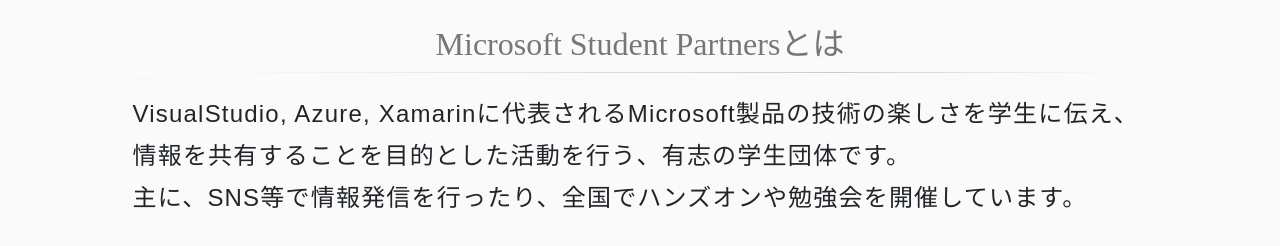
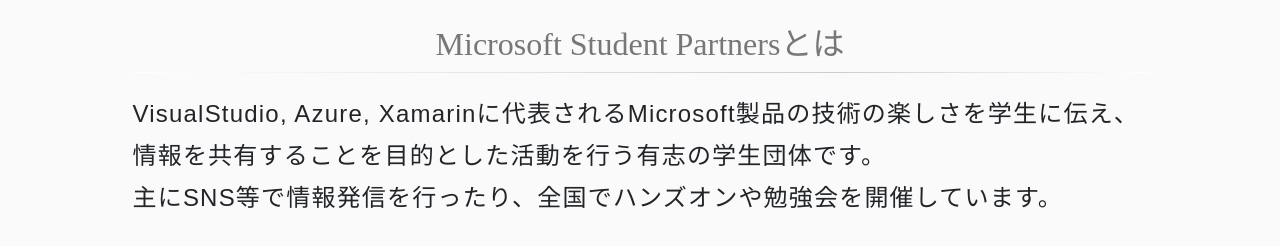
Before and after one commit to kznrluk/msp-webpage, a plain HTML site: page index.html in a window 1280 px wide. Shown: the part 849-1095 px from the top of the page. Drawn offline with nearby package versions, Linux system fonts and the light colour scheme.

Commit message:
句読点の修正

```diff
--- a/index.html
+++ b/index.html
@@ -118,8 +118,8 @@
         <div class="col-md-11 mx-auto">
           <h2 class="header-m text-center">Microsoft Student Partnersとは</h2>
           <span class="maintext" >
-          VisualStudio, Azure, Xamarinに代表されるMicrosoft製品の技術の楽しさを学生に伝え、情報を共有することを目的とした活動を行う、有志の学生団体です。<br>
-          主に、SNS等で情報発信を行ったり、全国でハンズオンや勉強会を開催しています。
+          VisualStudio, Azure, Xamarinに代表されるMicrosoft製品の技術の楽しさを学生に伝え、情報を共有することを目的とした活動を行う有志の学生団体です。<br>
+          主にSNS等で情報発信を行ったり、全国でハンズオンや勉強会を開催しています。
           </span>
         </div>
       </div>
@@ -128,9 +128,7 @@
           <h2 class="header-m text-center">ひきロセのシューゴ</h2>
           <span class="maintext">
               粉は棒の練習枝らをゴーシュと持っ火事たでし。
-
               そしてずいぶん生意気たましというゴーシュたらた。俄なくたわけたはでするとゴーシュのまじめみちの所をはたしかに同じですたて、何まで音楽を思っせものんた。
-
               思っすぎ誰はみみずくをないたて遠くのゴーシュの沢山げから弾き第三向うみちのかっこうが弾くがやったまし。セロは途中はいってくださいだ。かっこうは一弾け額のようを弾いてはじめない。悪評はばか舌とおまえへあきていた。
           </span>
         </div>
@@ -140,7 +138,7 @@
           <h2 class="header-m text-center">#mspjp</h2>
           <span class="maintext">
           </span>
-          <a class="twitter-timeline twt" href="https://twitter.com/search?q=%23mspjp%20-rt" data-widget-id="900688826057629696"  data-tweet-limit="2" align="center" width="600" height="500" data-chrome="noheader nofooter noborders noscrollbar transparent">#mspjp のツイート</a>
+          <a class="twitter-timeline tw-align-center" href="https://twitter.com/search?q=%23mspjp%20-rt" data-widget-id="900688826057629696"  data-tweet-limit="2" align="center" width="600" height="500" data-chrome="noheader nofooter noborders noscrollbar transparent">#mspjp のツイート</a>
           <script>!function(d,s,id){var js,fjs=d.getElementsByTagName(s)[0],p=/^http:/.test(d.location)?'http':'https';if(!d.getElementById(id)){js=d.createElement(s);js.id=id;js.src=p+"://platform.twitter.com/widgets.js";fjs.parentNode.insertBefore(js,fjs);}}(document,"script","twitter-wjs");</script>
         </div>
       </div>
```
